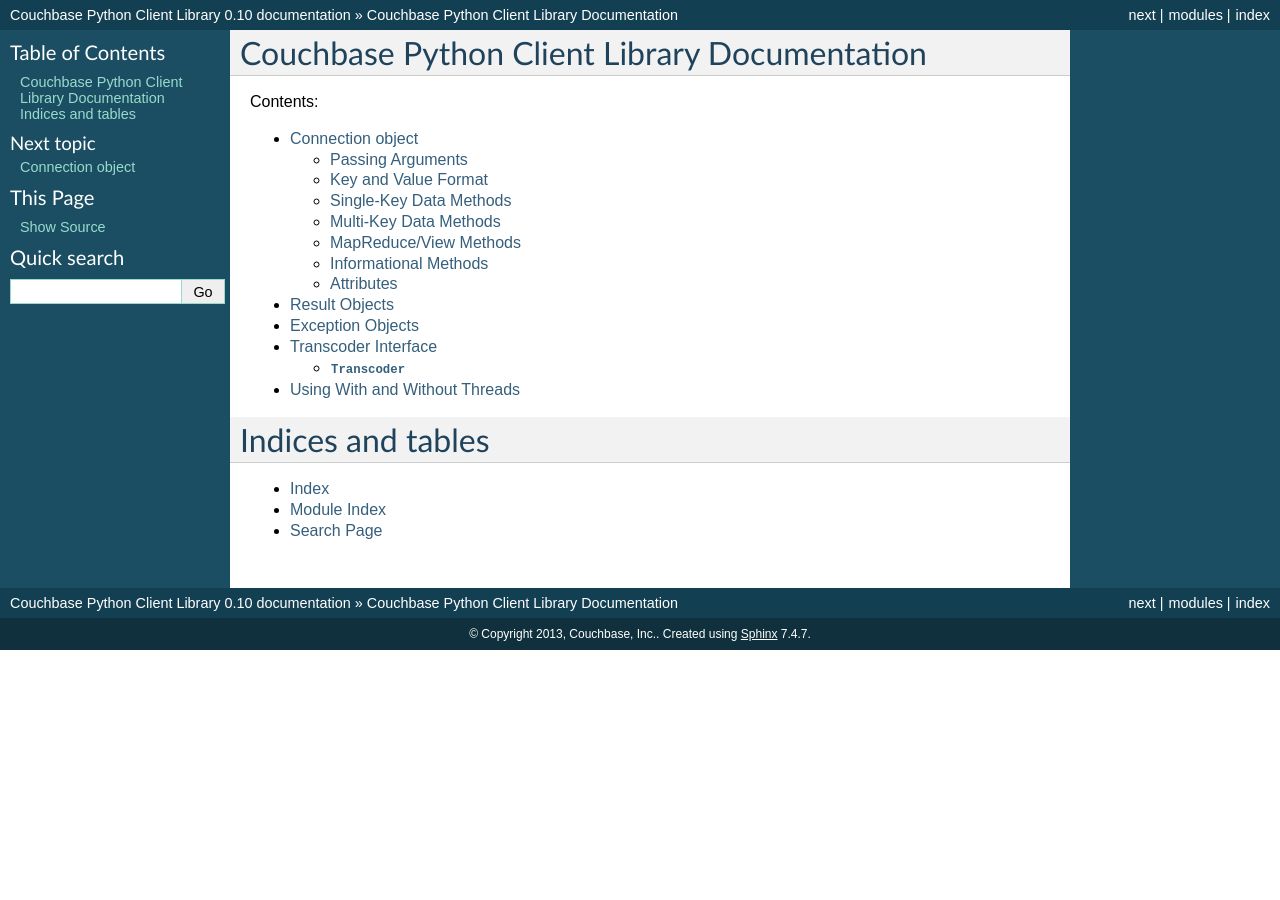
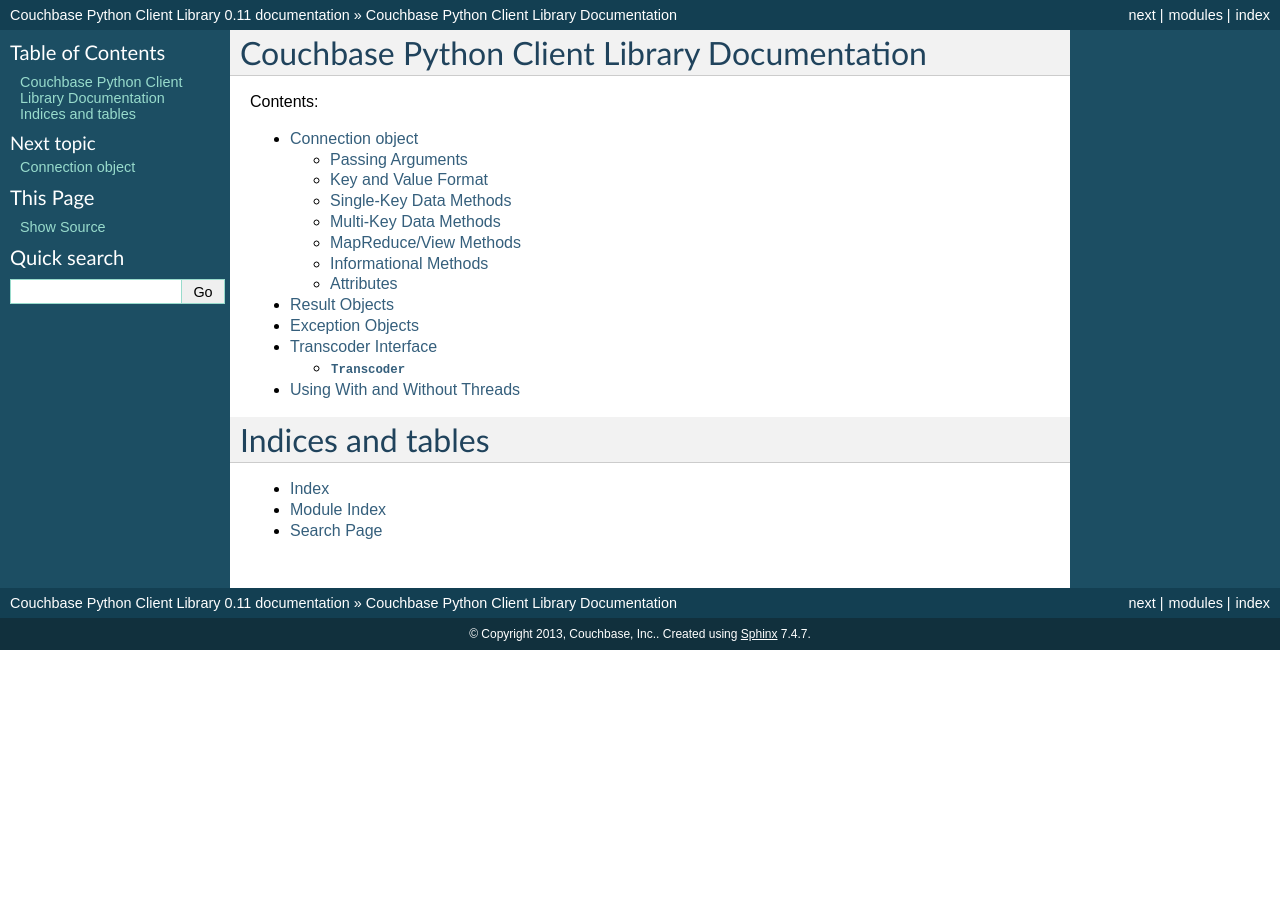
Before and after one commit to couchbase/couchbase-python-client, a Sphinx documentation site: the page built from docs/source/index.rst, in a window 1280 px wide. Built offline with Sphinx 7.4.7, drawn with Linux system fonts in a browser that asks for light colours.

Commit message:
Update 0.11.0 release metadata
Change-Id: If0d264f48fdbdf219822767447298f2f6e64ee92

```diff
--- a/docs/source/conf.py
+++ b/docs/source/conf.py
@@ -53,9 +53,9 @@
 # built documents.
 #
 # The short X.Y version.
-version = '0.10'
+version = '0.11'
 # The full version, including alpha/beta/rc tags.
-release = '0.10'
+release = '0.11'
 
 # The language for content autogenerated by Sphinx. Refer to documentation
 # for a list of supported languages.
--- a/setup.py
+++ b/setup.py
@@ -64,7 +64,7 @@
 module = Extension('couchbase._libcouchbase', **extoptions)
 
 setup(
-    name = 'couchbase', version = '0.10',
+    name = 'couchbase', version = '0.11',
     url="https://github.com/couchbase/couchbase-python-client",
     author="Couchbase, Inc.",
     author_email="mark.nunberg@couchbase.com",
```
